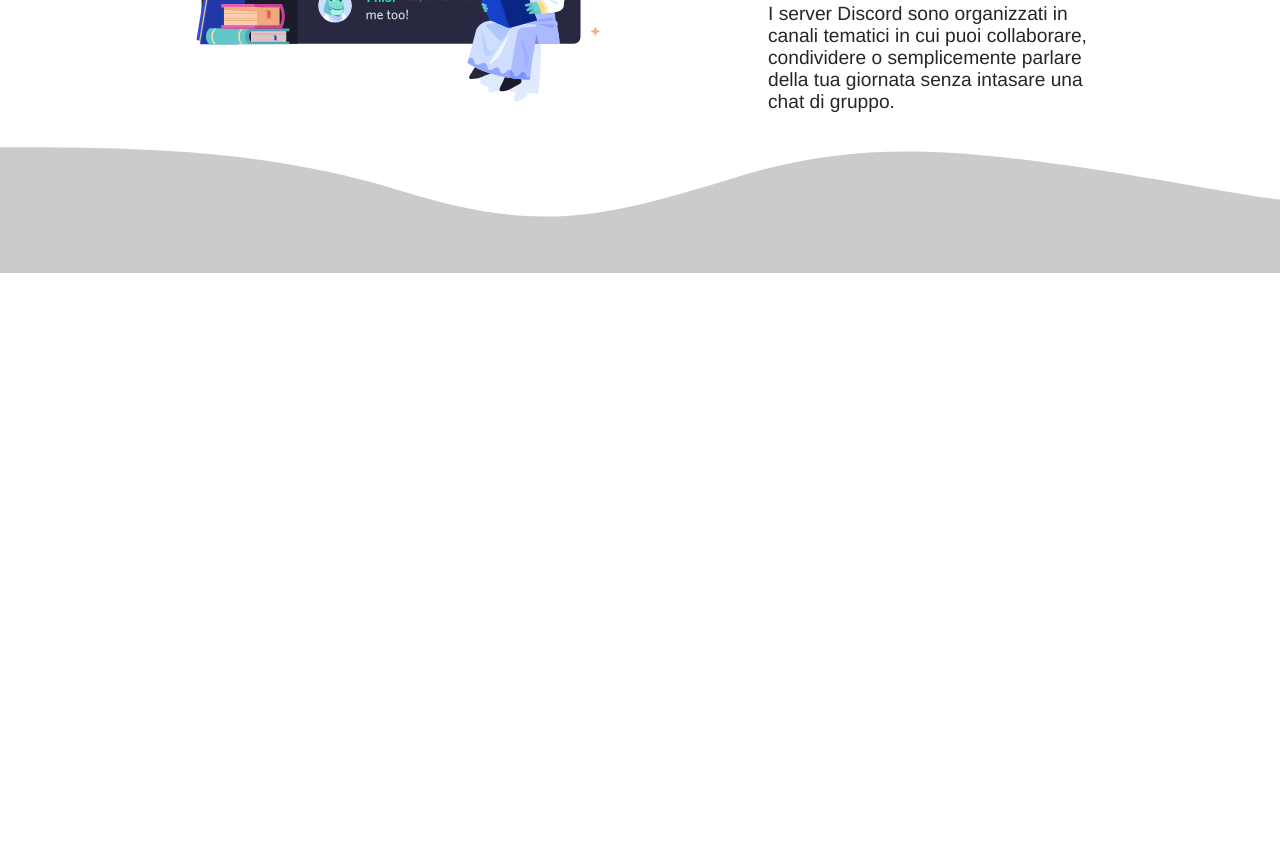
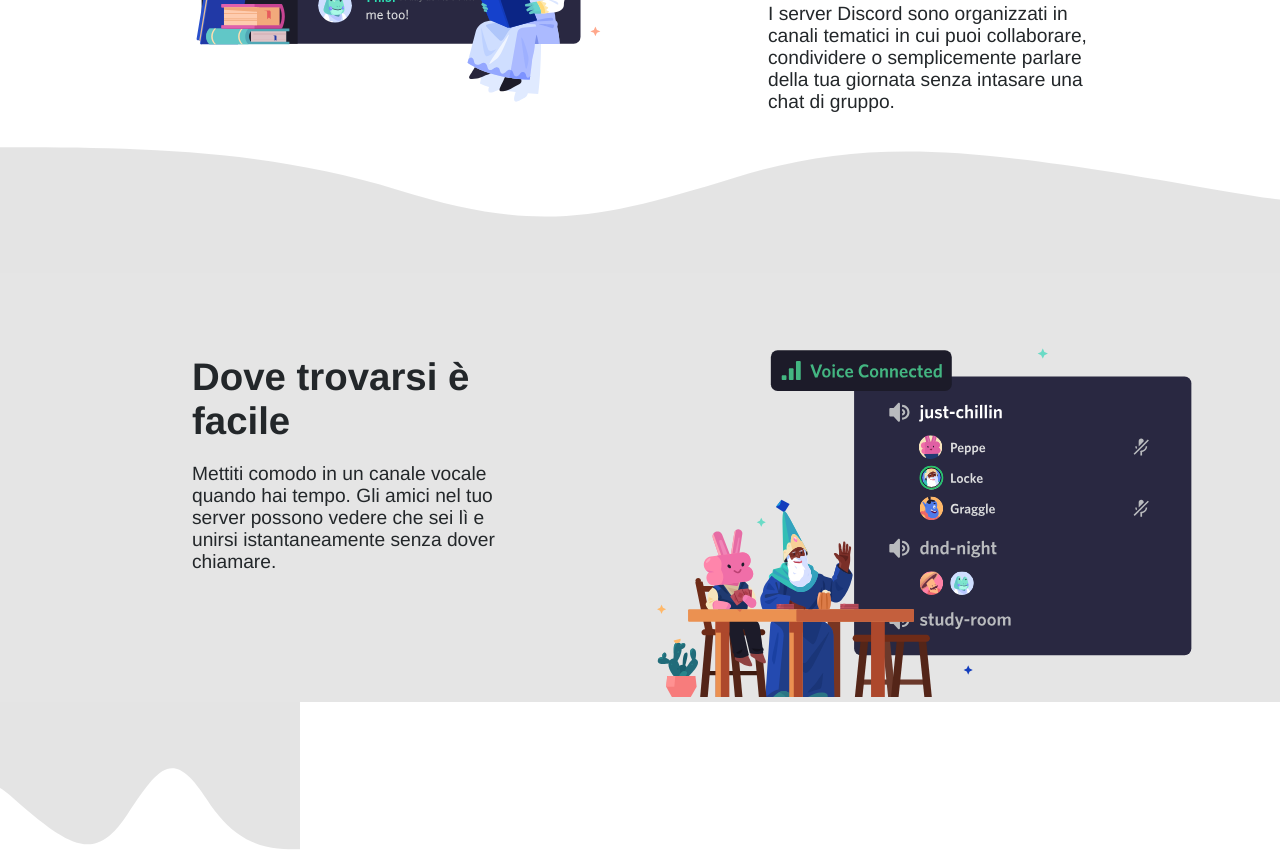
Before and after one commit to Penna92/htmlcss-discord, a plain HTML site: page index.html in a window 1280 px wide. Shown: the part 945-1797 px from the top of the page. Before the commit the page ends 1218 px from the top, so only its background shows below. Drawn offline with Linux system fonts and the light colour scheme.

Commit message:
index: added content to second main section style: added second main section rules

```diff
--- a/css/style.css
+++ b/css/style.css
@@ -75,7 +75,6 @@ nav ul li a{
     color: #23272a;
     display: inline;
 }
-
 .btn {
     font-weight: bold;
 }
@@ -93,71 +92,78 @@ nav ul li a{
     color: #ffffff;
     padding-top:100px;
 }
-
 h1 {
     font-size: 56px;
 }
-
 #jumbotron p {
     line-height: 1.8em;
 }
-
 h1, #jumbotron p {
     padding-bottom: 30px;
 }
-
 .white-black {
     color: black;
     background-color: white;
 }
-
 .black-white {
     color: white;
     background-color: black;
 }
-
 #jumbotron .container > a.btn {
     margin: 0 10px;
 }
-
 .main-section {
     width: 100%;
     /* min-height: 100vh; */
     padding-top: 50px;
 }
-
 .image {
     /* height: 500px; */
     width:50%;
     float: left;
 }
-
 .description {
     padding: 2.5vw 10vw;
     width: 50%;
     float: right;
 }
-
 .image img {
     width: 100%;
     height: 100%;
     object-fit: cover;
 }
-
 h2 {
     font-size: 3vw;
     margin-bottom: 20px;
 }
-
 .main-section p {
     font-size: 1.5vw;
     overflow:hidden;
 }
-
 .wave {
     height: 10vw;
     width: 100%;
     background-image: url(../img/wave.svg);
     background-size: cover;
-    opacity: 0.2;
+    opacity: 0.1;
 }
+.left {
+    float: left;
+}
+.right {
+    float: right;
+}
+.wave2{
+    height: 10vw;
+    width: 100%;
+    object-fit: cover;
+    opacity: 0.1;
+    position: relative;
+}
+.wave2 img{
+    transform: rotate(180deg);
+    position: absolute;
+}
+.main-section:nth-child(3) {
+    background-color: #E5E5E5;
+}
--- a/index.html
+++ b/index.html
@@ -69,6 +69,26 @@
         </section>
         <!-- /first main section -->
 
+        <!-- second main section -->
+        <section class="main-section">
+            <div class="container clearfix">
+                <div class="image right">
+                    <img src="img/item2.svg" alt="">
+                </div>
+                <div class="description left">
+                    <h2>
+                        Dove trovarsi è facile
+                    </h2>
+                    <p>
+                        Mettiti comodo in un canale vocale quando hai tempo. Gli amici nel tuo server possono vedere che sei lì e unirsi istantaneamente senza dover chiamare.
+                    </p>
+                </div>
+            </div>
+        </section>
+        <div class="wave2">
+            <img src="img/wave.svg" alt="white-wave">
+        </div>
+        <!-- /second main section -->
     </main>
     <!-- /corpo -->
 
```
